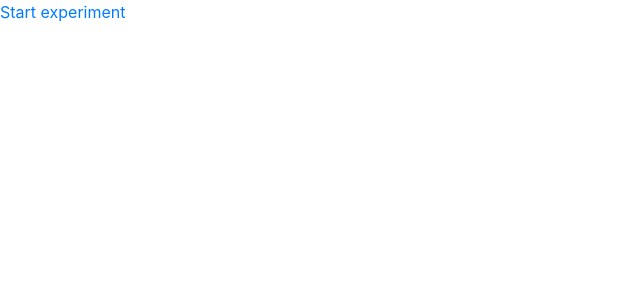
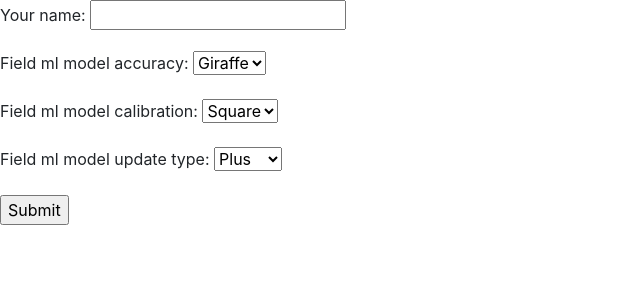
Before and after one commit to eric-z-lin/Human-AI-Trust, a Django app: page /mainpage/start_experiment in a window 1280 px wide. Before the commit the part shown is almost empty. Shown: the top 300 px of the page, without its empty margins (0-640 px from the left). Run offline with Django 3.2, Linux system fonts and the light colour scheme; data comes from the database, SQL or seed files in the repository; both versions use the stored data as it was after the commit; some libraries are stand-ins or nearby versions.

Commit message:
landing page better

```diff
--- a/human_ai_trust/mainpage/models.py
+++ b/human_ai_trust/mainpage/models.py
@@ -168,7 +168,7 @@ class ModelExperiment(models.Model):
 	# 0, 1, or 2
 	field_ml_model_update_type = models.IntegerField(help_text="0: Control/no update, 1: instant update, 2: batched update")
 
-	field_user_name = models.CharField(max_length=40, blank=True, help_text='User first name')
+	field_user_name = models.CharField(max_length=40, blank=True, help_text='User name')
 
 	# Link an ML model to this experiment
 	field_model_ml_model = models.ForeignKey(ModelMLModel, on_delete=models.SET_NULL, blank=True, null=True)
--- a/human_ai_trust/mainpage/templates/start_experiment.html
+++ b/human_ai_trust/mainpage/templates/start_experiment.html
@@ -1,6 +1,11 @@
 {% extends "template.html" %}
 
 {% block content %}
-<a href='/mainpage/'>Start experiment</a>
+<form action="/mainpage/start_experiment" method="post">
+	{% csrf_token %}
+    {{ form.as_p }}
+    <input type="submit" value="Submit">
+</form>
+<!-- <a href='/mainpage/'>Start experiment</a> -->
 
 {% endblock %}
--- a/human_ai_trust/mainpage/views.py
+++ b/human_ai_trust/mainpage/views.py
@@ -1,10 +1,11 @@
-from django.shortcuts import render
+from django.shortcuts import render, redirect
+from django import forms
 
 from mainpage.models import *
 
 # Create your views here.
 
-from django.http import HttpResponse
+from django.http import HttpResponse, HttpResponseRedirect
 
 
 
@@ -70,35 +71,85 @@ def index(request):
 
 
 
+class InitExperimentForm(forms.Form):
+	user_name = forms.CharField(label='Your name', max_length=100)
+	ACCURACY_CHOICES =(
+		(0, "Giraffe"),
+		(1, "Lion")
+	)
+	field_ml_model_accuracy = forms.ChoiceField(choices = ACCURACY_CHOICES)
+
+	CALIBRATION_CHOICES =(
+		(0, "Square"),
+		(1, "Circle")
+	)
+	field_ml_model_calibration = forms.ChoiceField(choices = CALIBRATION_CHOICES)
+
+	UPDATE_TYPE_CHOICES =(
+		(0, "Plus"),
+		(1, "Minus"),
+		(2, "Times")
+	)
+	field_ml_model_update_type = forms.ChoiceField(choices = UPDATE_TYPE_CHOICES)
+
+
 def start_experiment(request):
 	"""View function for home page of site."""
 
-	# Instantiate models
-	new_experiment = ModelExperiment()
-	new_experiment.field_ml_model_accuracy = 1
-	new_experiment.field_ml_model_calibration = 0
-	new_experiment.field_ml_model_update_type = 0
-	ml_model = ModelMLModel()
-	ml_model.initialize(
-		performance=new_experiment.field_ml_model_accuracy,
-		calibration=new_experiment.field_ml_model_calibration,
-		update=new_experiment.field_ml_model_update_type
-	)
-	new_experiment.field_model_ml_model = ml_model
-	ml_model.save()
-	new_experiment.save()
+	# The request method 'POST' indicates
+	# that the form was submitted
+	if request.method == 'POST':  # 1
+		# Create a form instance with the submitted data
+		form = InitExperimentForm(request.POST)  # 2
+		# Validate the form
+		print('checking validity')
+		if form.is_valid():
 
-	# Session
-	request.session['experiment_id'] = new_experiment.id
-	print('session start experiment', request.session['experiment_id'])
+			# Instantiate models
+			new_experiment = ModelExperiment()
+			new_experiment.field_ml_model_accuracy = form.cleaned_data['field_ml_model_accuracy']
+			new_experiment.field_ml_model_calibration = form.cleaned_data['field_ml_model_calibration']
+			new_experiment.field_ml_model_update_type = form.cleaned_data['field_ml_model_update_type']
+			new_experiment.user_name = form.cleaned_data['user_name']
+
+			print('form params')
+			print(new_experiment.field_ml_model_accuracy)
+			print(new_experiment.field_ml_model_calibration)
+			print(new_experiment.field_ml_model_update_type)
+			print(new_experiment.user_name)
+
+			ml_model = ModelMLModel()
+			ml_model.initialize(
+				performance=new_experiment.field_ml_model_accuracy,
+				calibration=new_experiment.field_ml_model_calibration,
+				update=new_experiment.field_ml_model_update_type
+			)
+			new_experiment.field_model_ml_model = ml_model
+			ml_model.save()
+			new_experiment.save()
+
+			# Session
+			request.session['experiment_id'] = new_experiment.id
+			print('session start experiment', request.session['experiment_id'])
+
+			return HttpResponseRedirect('/mainpage/')
+
+		else:
+			# Create an empty form instance
+			form = InitExperimentForm()
+
+			return render(request, 'start_experiment.html', {'form': form})
+
+	else:
+
+		# Create an empty form instance
+		form = InitExperimentForm()
+
+		return render(request, 'start_experiment.html', {'form': form})
 
 
-	# # Generate counts of some of the main objects
-	# all_responses = ModelUserResponse.objects.all()
-	# print(len(all_responses))
-	# num_responses = len(all_responses)
 
-	context = {}
+
 
 	# Render the HTML template index.html with the data in the context variable
 	return render(request, 'start_experiment.html', context=context)
```
Also changed, not shown: human_ai_trust/db.sqlite3.
